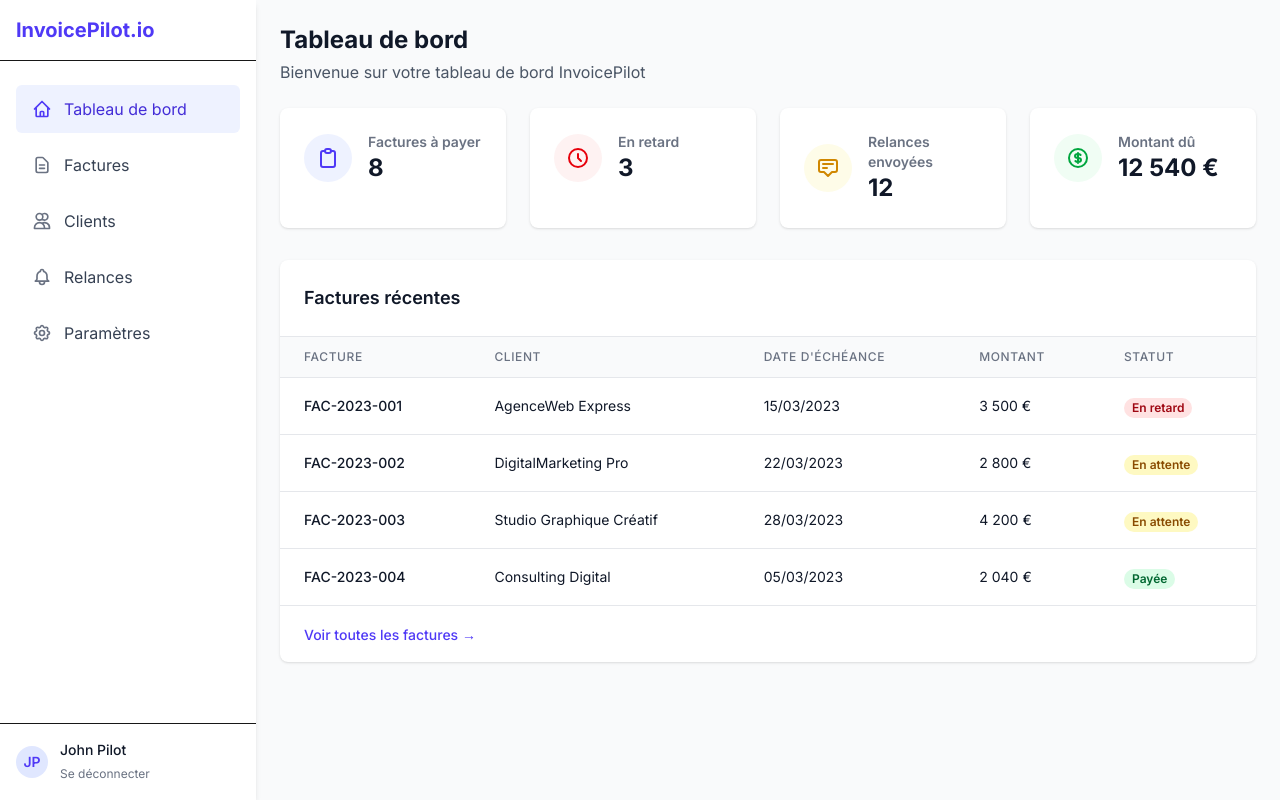
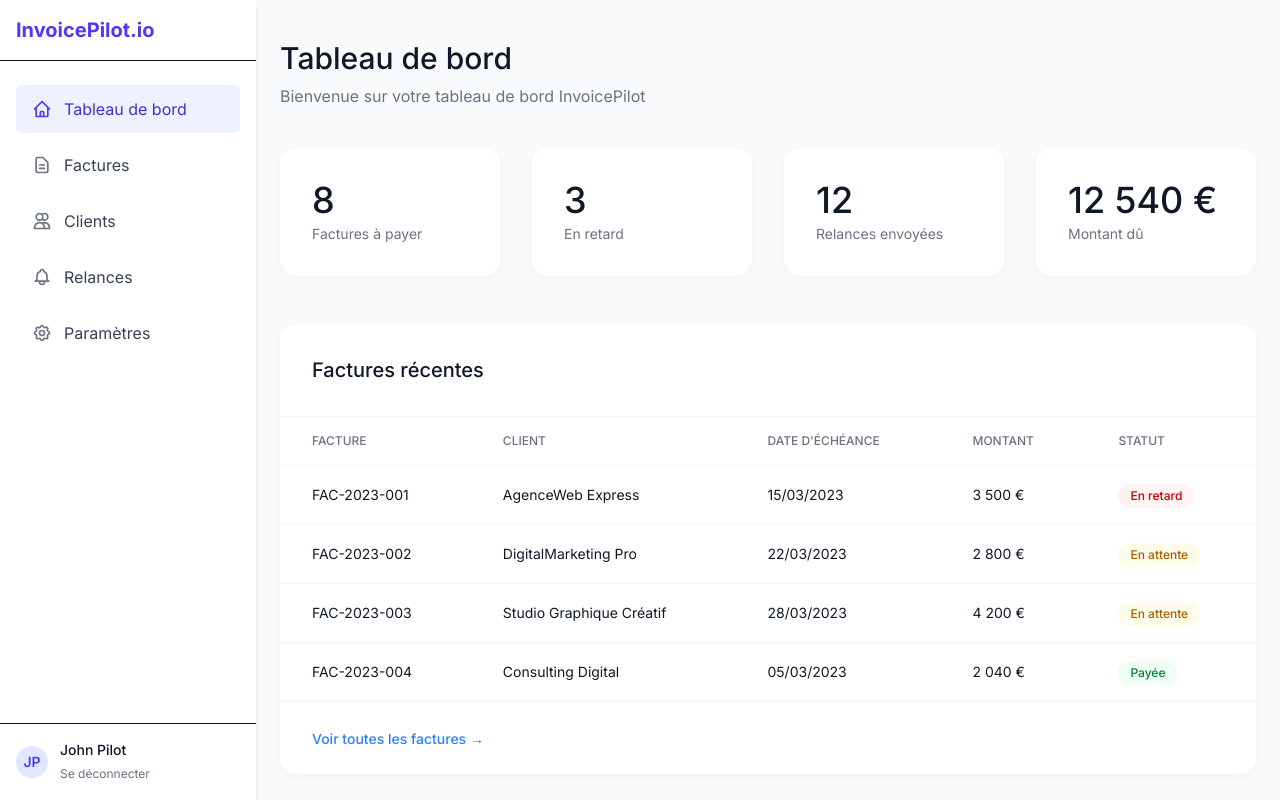
Before and after one commit to raphvinc/invoicepilot, a Next.js app: page /dashboard in a window 1280 px wide. Built offline with nearby package versions, Linux system fonts and the light colour scheme.

Commit message:
🎨 Amélioration du design : - Refonte complète du Dashboard (UI modernisée, fond blanc, ombres, bordures arrondies) - Mise à jour de globals.css (nouvelles variables CSS, amélioration du style global) - Modifications partielles sur la page Clients (UI en cours)

```diff
--- a/src/app/dashboard/page.tsx
+++ b/src/app/dashboard/page.tsx
@@ -1,174 +1,112 @@
+// src/app/dashboard/page.tsx
+"use client";
+
+import Link from 'next/link';
+
 export default function DashboardPage() {
     return (
-      <div>
-        <div className="mb-6">
-          <h1 className="text-2xl font-bold text-gray-900">Tableau de bord</h1>
-          <p className="text-gray-600 mt-1">
+      <div className="max-w-6xl mx-auto">
+        <div className="mb-10 pt-4">
+          <h1 className="text-3xl font-medium text-gray-900">Tableau de bord</h1>
+          <p className="text-gray-500 mt-2">
             Bienvenue sur votre tableau de bord InvoicePilot
           </p>
         </div>
 
-        <div className="grid grid-cols-1 md:grid-cols-2 lg:grid-cols-4 gap-6 mb-8">
+        <div className="grid grid-cols-1 md:grid-cols-2 lg:grid-cols-4 gap-8 mb-12">
           {/* Carte statistique - Factures à payer */}
-          <div className="bg-white rounded-lg shadow p-6">
-            <div className="flex items-center">
-              <div className="p-3 rounded-full bg-indigo-50 text-indigo-600">
-                <svg className="w-6 h-6" fill="none" stroke="currentColor" viewBox="0 0 24 24" xmlns="http://www.w3.org/2000/svg">
-                  <path strokeLinecap="round" strokeLinejoin="round" strokeWidth={2} d="M9 5H7a2 2 0 00-2 2v12a2 2 0 002 2h10a2 2 0 002-2V7a2 2 0 00-2-2h-2M9 5a2 2 0 002 2h2a2 2 0 002-2M9 5a2 2 0 012-2h2a2 2 0 012 2" />
-                </svg>
-              </div>
-              <div className="ml-4">
-                <h2 className="font-semibold text-gray-500 text-sm">Factures à payer</h2>
-                <p className="text-2xl font-bold text-gray-900">8</p>
-              </div>
+          <div className="bg-white rounded-2xl shadow-[0_2px_10px_rgba(0,0,0,0.03)] p-8">
+            <div className="flex flex-col">
+              <span className="text-4xl font-medium text-gray-900">8</span>
+              <span className="text-sm text-gray-500 mt-1">Factures à payer</span>
             </div>
           </div>
 
           {/* Carte statistique - En retard */}
-          <div className="bg-white rounded-lg shadow p-6">
-            <div className="flex items-center">
-              <div className="p-3 rounded-full bg-red-50 text-red-600">
-                <svg className="w-6 h-6" fill="none" stroke="currentColor" viewBox="0 0 24 24" xmlns="http://www.w3.org/2000/svg">
-                  <path strokeLinecap="round" strokeLinejoin="round" strokeWidth={2} d="M12 8v4l3 3m6-3a9 9 0 11-18 0 9 9 0 0118 0z" />
-                </svg>
-              </div>
-              <div className="ml-4">
-                <h2 className="font-semibold text-gray-500 text-sm">En retard</h2>
-                <p className="text-2xl font-bold text-gray-900">3</p>
-              </div>
+          <div className="bg-white rounded-2xl shadow-[0_2px_10px_rgba(0,0,0,0.03)] p-8">
+            <div className="flex flex-col">
+              <span className="text-4xl font-medium text-gray-900">3</span>
+              <span className="text-sm text-gray-500 mt-1">En retard</span>
             </div>
           </div>
 
           {/* Carte statistique - Relances envoyées */}
-          <div className="bg-white rounded-lg shadow p-6">
-            <div className="flex items-center">
-              <div className="p-3 rounded-full bg-yellow-50 text-yellow-600">
-                <svg className="w-6 h-6" fill="none" stroke="currentColor" viewBox="0 0 24 24" xmlns="http://www.w3.org/2000/svg">
-                  <path strokeLinecap="round" strokeLinejoin="round" strokeWidth={2} d="M7 8h10M7 12h4m1 8l-4-4H5a2 2 0 01-2-2V6a2 2 0 012-2h14a2 2 0 012 2v8a2 2 0 01-2 2h-3l-4 4z" />
-                </svg>
-              </div>
-              <div className="ml-4">
-                <h2 className="font-semibold text-gray-500 text-sm">Relances envoyées</h2>
-                <p className="text-2xl font-bold text-gray-900">12</p>
-              </div>
+          <div className="bg-white rounded-2xl shadow-[0_2px_10px_rgba(0,0,0,0.03)] p-8">
+            <div className="flex flex-col">
+              <span className="text-4xl font-medium text-gray-900">12</span>
+              <span className="text-sm text-gray-500 mt-1">Relances envoyées</span>
             </div>
           </div>
 
           {/* Carte statistique - Montant dû */}
-          <div className="bg-white rounded-lg shadow p-6">
-            <div className="flex items-center">
-              <div className="p-3 rounded-full bg-green-50 text-green-600">
-                <svg className="w-6 h-6" fill="none" stroke="currentColor" viewBox="0 0 24 24" xmlns="http://www.w3.org/2000/svg">
-                  <path strokeLinecap="round" strokeLinejoin="round" strokeWidth={2} d="M12 8c-1.657 0-3 .895-3 2s1.343 2 3 2 3 .895 3 2-1.343 2-3 2m0-8c1.11 0 2.08.402 2.599 1M12 8V7m0 1v8m0 0v1m0-1c-1.11 0-2.08-.402-2.599-1M21 12a9 9 0 11-18 0 9 9 0 0118 0z" />
-                </svg>
-              </div>
-              <div className="ml-4">
-                <h2 className="font-semibold text-gray-500 text-sm">Montant dû</h2>
-                <p className="text-2xl font-bold text-gray-900">12 540 €</p>
-              </div>
+          <div className="bg-white rounded-2xl shadow-[0_2px_10px_rgba(0,0,0,0.03)] p-8">
+            <div className="flex flex-col">
+              <span className="text-4xl font-medium text-gray-900">12 540 €</span>
+              <span className="text-sm text-gray-500 mt-1">Montant dû</span>
             </div>
           </div>
         </div>
 
         {/* Section des factures récentes */}
-        <div className="bg-white rounded-lg shadow">
-          <div className="p-6 border-b border-gray-200">
-            <h2 className="text-lg font-semibold text-gray-900">Factures récentes</h2>
+        <div className="bg-white rounded-2xl shadow-[0_2px_10px_rgba(0,0,0,0.03)] overflow-hidden">
+          <div className="p-8 border-b border-gray-100">
+            <h2 className="text-xl font-medium text-gray-900">Factures récentes</h2>
           </div>
           <div className="overflow-x-auto">
-            <table className="min-w-full divide-y divide-gray-200">
-              <thead className="bg-gray-50">
-                <tr>
-                  <th scope="col" className="px-6 py-3 text-left text-xs font-medium text-gray-500 uppercase tracking-wider">
-                    Facture
-                  </th>
-                  <th scope="col" className="px-6 py-3 text-left text-xs font-medium text-gray-500 uppercase tracking-wider">
-                    Client
-                  </th>
-                  <th scope="col" className="px-6 py-3 text-left text-xs font-medium text-gray-500 uppercase tracking-wider">
-                    Date d'échéance
-                  </th>
-                  <th scope="col" className="px-6 py-3 text-left text-xs font-medium text-gray-500 uppercase tracking-wider">
-                    Montant
-                  </th>
-                  <th scope="col" className="px-6 py-3 text-left text-xs font-medium text-gray-500 uppercase tracking-wider">
-                    Statut
-                  </th>
+            <table className="w-full">
+              <thead>
+                <tr className="border-b border-gray-100">
+                  <th className="px-8 py-4 text-left text-xs font-medium text-gray-500 uppercase">Facture</th>
+                  <th className="px-8 py-4 text-left text-xs font-medium text-gray-500 uppercase">Client</th>
+                  <th className="px-8 py-4 text-left text-xs font-medium text-gray-500 uppercase">Date d'échéance</th>
+                  <th className="px-8 py-4 text-left text-xs font-medium text-gray-500 uppercase">Montant</th>
+                  <th className="px-8 py-4 text-left text-xs font-medium text-gray-500 uppercase">Statut</th>
                 </tr>
               </thead>
-              <tbody className="bg-white divide-y divide-gray-200">
-                <tr>
-                  <td className="px-6 py-4 whitespace-nowrap">
-                    <div className="text-sm font-medium text-gray-900">FAC-2023-001</div>
-                  </td>
-                  <td className="px-6 py-4 whitespace-nowrap">
-                    <div className="text-sm text-gray-900">AgenceWeb Express</div>
-                  </td>
-                  <td className="px-6 py-4 whitespace-nowrap">
-                    <div className="text-sm text-gray-900">15/03/2023</div>
-                  </td>
-                  <td className="px-6 py-4 whitespace-nowrap">
-                    <div className="text-sm text-gray-900">3 500 €</div>
-                  </td>
-                  <td className="px-6 py-4 whitespace-nowrap">
-                    <span className="px-2 inline-flex text-xs leading-5 font-semibold rounded-full bg-red-100 text-red-800">
+              <tbody>
+                <tr className="border-b border-gray-100 hover:bg-gray-50 transition-colors duration-150">
+                  <td className="px-8 py-4 whitespace-nowrap text-sm text-gray-900">FAC-2023-001</td>
+                  <td className="px-8 py-4 whitespace-nowrap text-sm text-gray-900">AgenceWeb Express</td>
+                  <td className="px-8 py-4 whitespace-nowrap text-sm text-gray-900">15/03/2023</td>
+                  <td className="px-8 py-4 whitespace-nowrap text-sm text-gray-900">3 500 €</td>
+                  <td className="px-8 py-4 whitespace-nowrap">
+                    <span className="inline-block rounded-full bg-red-50 px-3 py-1 text-xs font-medium text-red-700">
                       En retard
                     </span>
                   </td>
                 </tr>
-                <tr>
-                  <td className="px-6 py-4 whitespace-nowrap">
-                    <div className="text-sm font-medium text-gray-900">FAC-2023-002</div>
-                  </td>
-                  <td className="px-6 py-4 whitespace-nowrap">
-                    <div className="text-sm text-gray-900">DigitalMarketing Pro</div>
-                  </td>
-                  <td className="px-6 py-4 whitespace-nowrap">
-                    <div className="text-sm text-gray-900">22/03/2023</div>
-                  </td>
-                  <td className="px-6 py-4 whitespace-nowrap">
-                    <div className="text-sm text-gray-900">2 800 €</div>
-                  </td>
-                  <td className="px-6 py-4 whitespace-nowrap">
-                    <span className="px-2 inline-flex text-xs leading-5 font-semibold rounded-full bg-yellow-100 text-yellow-800">
+
+                <tr className="border-b border-gray-100 hover:bg-gray-50 transition-colors duration-150">
+                  <td className="px-8 py-4 whitespace-nowrap text-sm text-gray-900">FAC-2023-002</td>
+                  <td className="px-8 py-4 whitespace-nowrap text-sm text-gray-900">DigitalMarketing Pro</td>
+                  <td className="px-8 py-4 whitespace-nowrap text-sm text-gray-900">22/03/2023</td>
+                  <td className="px-8 py-4 whitespace-nowrap text-sm text-gray-900">2 800 €</td>
+                  <td className="px-8 py-4 whitespace-nowrap">
+                    <span className="inline-block rounded-full bg-yellow-50 px-3 py-1 text-xs font-medium text-yellow-700">
                       En attente
                     </span>
                   </td>
                 </tr>
-                <tr>
-                  <td className="px-6 py-4 whitespace-nowrap">
-                    <div className="text-sm font-medium text-gray-900">FAC-2023-003</div>
-                  </td>
-                  <td className="px-6 py-4 whitespace-nowrap">
-                    <div className="text-sm text-gray-900">Studio Graphique Créatif</div>
-                  </td>
-                  <td className="px-6 py-4 whitespace-nowrap">
-                    <div className="text-sm text-gray-900">28/03/2023</div>
-                  </td>
-                  <td className="px-6 py-4 whitespace-nowrap">
-                    <div className="text-sm text-gray-900">4 200 €</div>
-                  </td>
-                  <td className="px-6 py-4 whitespace-nowrap">
-                    <span className="px-2 inline-flex text-xs leading-5 font-semibold rounded-full bg-yellow-100 text-yellow-800">
+
+                <tr className="border-b border-gray-100 hover:bg-gray-50 transition-colors duration-150">
+                  <td className="px-8 py-4 whitespace-nowrap text-sm text-gray-900">FAC-2023-003</td>
+                  <td className="px-8 py-4 whitespace-nowrap text-sm text-gray-900">Studio Graphique Créatif</td>
+                  <td className="px-8 py-4 whitespace-nowrap text-sm text-gray-900">28/03/2023</td>
+                  <td className="px-8 py-4 whitespace-nowrap text-sm text-gray-900">4 200 €</td>
+                  <td className="px-8 py-4 whitespace-nowrap">
+                    <span className="inline-block rounded-full bg-yellow-50 px-3 py-1 text-xs font-medium text-yellow-700">
                       En attente
                     </span>
                   </td>
                 </tr>
-                <tr>
-                  <td className="px-6 py-4 whitespace-nowrap">
-                    <div className="text-sm font-medium text-gray-900">FAC-2023-004</div>
-                  </td>
-                  <td className="px-6 py-4 whitespace-nowrap">
-                    <div className="text-sm text-gray-900">Consulting Digital</div>
-                  </td>
-                  <td className="px-6 py-4 whitespace-nowrap">
-                    <div className="text-sm text-gray-900">05/03/2023</div>
-                  </td>
-                  <td className="px-6 py-4 whitespace-nowrap">
-                    <div className="text-sm text-gray-900">2 040 €</div>
-                  </td>
-                  <td className="px-6 py-4 whitespace-nowrap">
-                    <span className="px-2 inline-flex text-xs leading-5 font-semibold rounded-full bg-green-100 text-green-800">
+
+                <tr className="hover:bg-gray-50 transition-colors duration-150">
+                  <td className="px-8 py-4 whitespace-nowrap text-sm text-gray-900">FAC-2023-004</td>
+                  <td className="px-8 py-4 whitespace-nowrap text-sm text-gray-900">Consulting Digital</td>
+                  <td className="px-8 py-4 whitespace-nowrap text-sm text-gray-900">05/03/2023</td>
+                  <td className="px-8 py-4 whitespace-nowrap text-sm text-gray-900">2 040 €</td>
+                  <td className="px-8 py-4 whitespace-nowrap">
+                    <span className="inline-block rounded-full bg-green-50 px-3 py-1 text-xs font-medium text-green-700">
                       Payée
                     </span>
                   </td>
@@ -176,12 +114,12 @@ export default function DashboardPage() {
               </tbody>
             </table>
           </div>
-          <div className="px-6 py-4 border-t border-gray-200">
-            <a href="/invoices" className="text-sm font-medium text-indigo-600 hover:text-indigo-500">
+          <div className="px-8 py-6 border-t border-gray-100">
+            <Link href="/invoices" className="text-sm font-medium text-blue-500 hover:text-blue-600 transition-colors">
               Voir toutes les factures →
-            </a>
+            </Link>
           </div>
         </div>
       </div>
     );
-  }
+}
```
Also changed, not shown: src/app/clients/page.tsx (+28 -28 lines), src/app/globals.css (+4 -13 lines).
